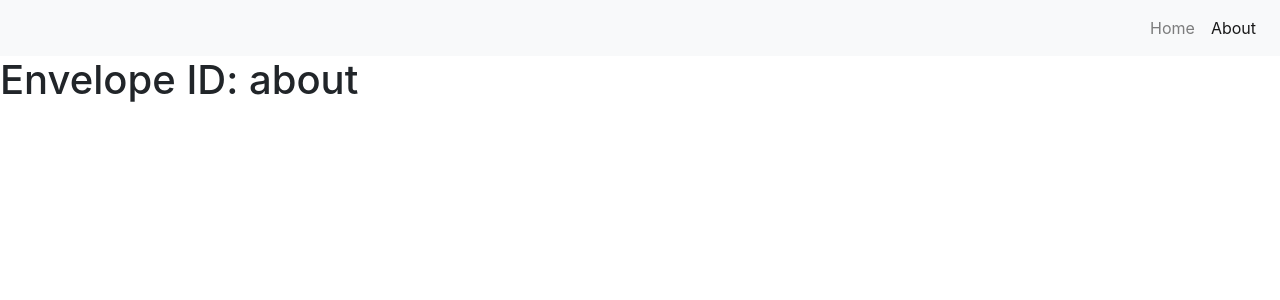
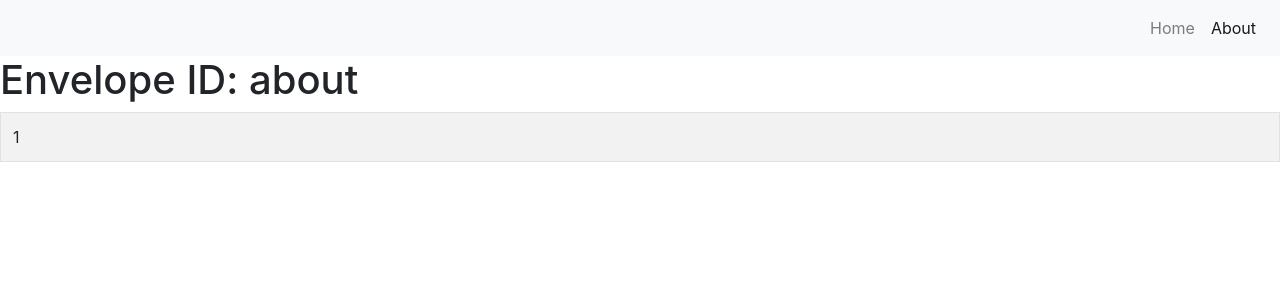
Before and after one commit to fastline21/envelope-savings, a React (Create React App) app in the folder client/: page /about in a window 1280 px wide. Shown: the top 300 px of the page. Built offline with nearby package versions, Linux system fonts and the light colour scheme; no server answers.

Commit message:
add envelope table

```diff
--- a/client/src/components/Envelope/Table.jsx
+++ b/client/src/components/Envelope/Table.jsx
@@ -2,7 +2,15 @@ import React from 'react';
 import { Table as BTable } from 'react-bootstrap';
 
 const Table = () => {
-	return <BTable></BTable>;
+	return (
+		<BTable striped bordered hover>
+			<tbody>
+				<tr>
+					<td>1</td>
+				</tr>
+			</tbody>
+		</BTable>
+	);
 };
 
 export default Table;
--- a/client/src/components/Envelope/index.js
+++ b/client/src/components/Envelope/index.js
@@ -1,9 +1,11 @@
 import List from './List';
 import Action from './Action';
 import Modal from './Modal';
+import Table from './Table';
 
 export {
     List,
     Action,
-    Modal
+    Modal,
+    Table
 };
--- a/client/src/containers/Envelope/Envelope.jsx
+++ b/client/src/containers/Envelope/Envelope.jsx
@@ -1,10 +1,12 @@
-import React, { useEffect } from 'react';
+import React, { useEffect, Fragment } from 'react';
 import { useParams } from 'react-router-dom';
 import { connect } from 'react-redux';
 import PropTypes from 'prop-types';
 
 // Actions
 import { getEnvelope } from 'actions/envelopeAction';
+
+import { Table } from 'components/Envelope';
 
 const Envelope = ({ getEnvelope }) => {
 	const { id } = useParams();
@@ -14,7 +16,12 @@ const Envelope = ({ getEnvelope }) => {
 
 		// eslint-disable-next-line
 	}, []);
-	return <h1>Envelope ID: {id}</h1>;
+	return (
+		<Fragment>
+			<h1>Envelope ID: {id}</h1>
+			<Table></Table>
+		</Fragment>
+	);
 };
 
 Envelope.propTypes = {
```
